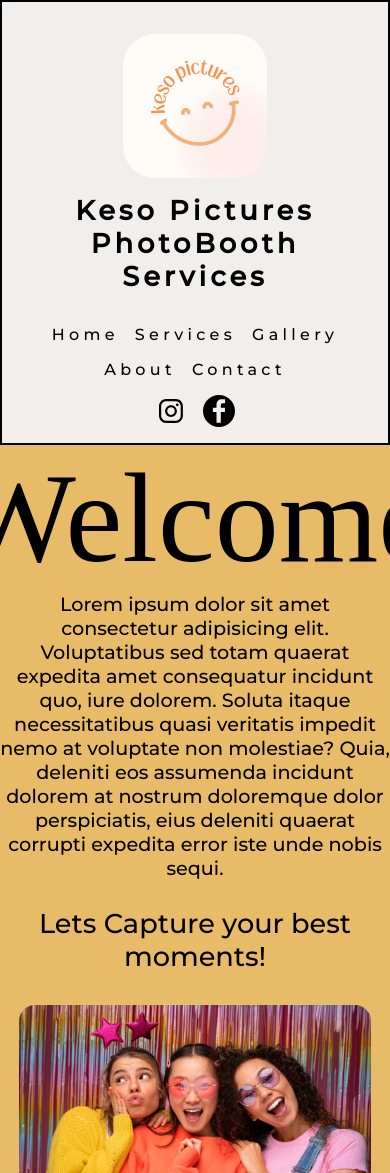
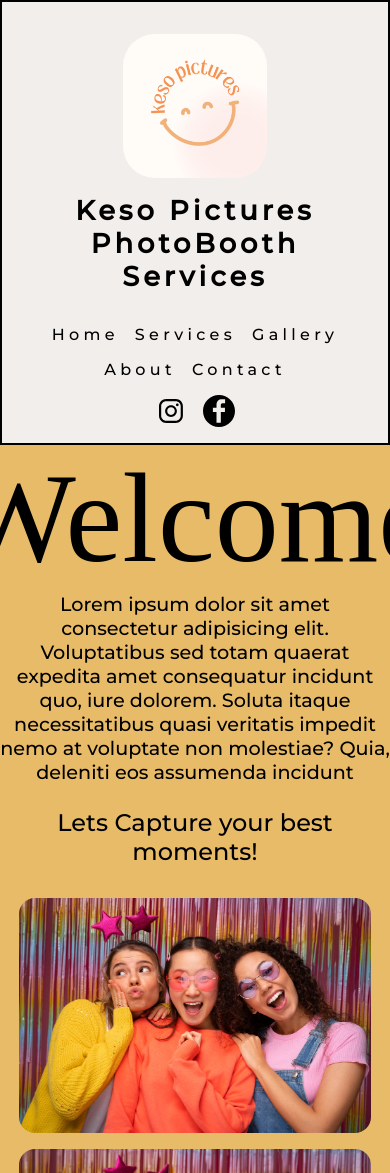
Before and after one commit to alecnissen/Keso-Pictures, a React (Vite) app: page / in a window 390 px wide. Shown: the top 1173 px of the page. Built offline with nearby package versions, Linux system fonts and the light colour scheme; a web font is replaced by a local one.

Commit message:
saving work before starting new design

```diff
--- a/src/Components/ImgsAndPackages.jsx
+++ b/src/Components/ImgsAndPackages.jsx
@@ -17,7 +17,7 @@ export default function ImgsAndPackages() {
 
         <div className='test-1-container'>
 
-        {/* <h1>Looking for a stylish touch?</h1> */}
+        {/* <h1 className='looking-for-styles-text'>Looking for a stylish touch?</h1> */}
 
         </div>
 
--- a/src/Components/WelcomeImg.jsx
+++ b/src/Components/WelcomeImg.jsx
@@ -14,8 +14,6 @@ export default function WelcomeImg() {
             Lorem ipsum dolor sit amet consectetur adipisicing elit. Voluptatibus sed totam quaerat
             expedita amet consequatur incidunt quo, iure dolorem. Soluta itaque necessitatibus quasi
             veritatis impedit nemo at voluptate non molestiae? Quia, deleniti eos assumenda incidunt
-            dolorem at nostrum doloremque dolor perspiciatis, eius deleniti quaerat corrupti
-            expedita error iste unde nobis sequi.
           </p>
         </div>
 
--- a/src/Styles/header_styles.scss
+++ b/src/Styles/header_styles.scss
@@ -154,11 +154,6 @@ h3 {
 
 
 
-
-
-
-
-
 @media (max-width: 800px) {
   .title-container h1,
   h3 {
--- a/src/Styles/img_and_package_styles.scss
+++ b/src/Styles/img_and_package_styles.scss
@@ -27,7 +27,7 @@
     font-family: 'Rouge Script', cursive;
     font-weight: 400;
     font-style: normal;
-    font-size: 6rem;
+    font-size: 4rem;
   }
 
 
@@ -66,6 +66,12 @@
     }
 }
 
+@media (max-width: 880px) {
+  .test-1-container h1 {
+    font-size: 3.5rem;
+  }
+}
+
 @media (max-width: 820px) {
   .img-1-styles,
     .img-2-styles {
@@ -82,10 +88,19 @@
   }
 }
 
+@media (max-width: 500px) {
+  .test-1-container h1 {
+    font-size: 2.5rem;
+  }
+}
+
 @media (max-width: 370px) {
   .img-1-styles,
   .img-2-styles {
       width: 19em;
+  }
 
+  .test-1-container h1 {
+    font-size: 2.2rem;
   }
 }
--- a/src/Styles/welcome_img_styles.scss
+++ b/src/Styles/welcome_img_styles.scss
@@ -36,8 +36,16 @@
   font-optical-sizing: auto;
   font-weight: 400;
   padding-top: 1em;
+  font-size: 2rem;
 }
 
+
+
+@media (max-width: 600px) {
+  .welcomeimg-content-wrapper h3 {
+    font-size: 1.5rem;
+  }
+}
 
 
 @media (max-width: 370px) {
```
